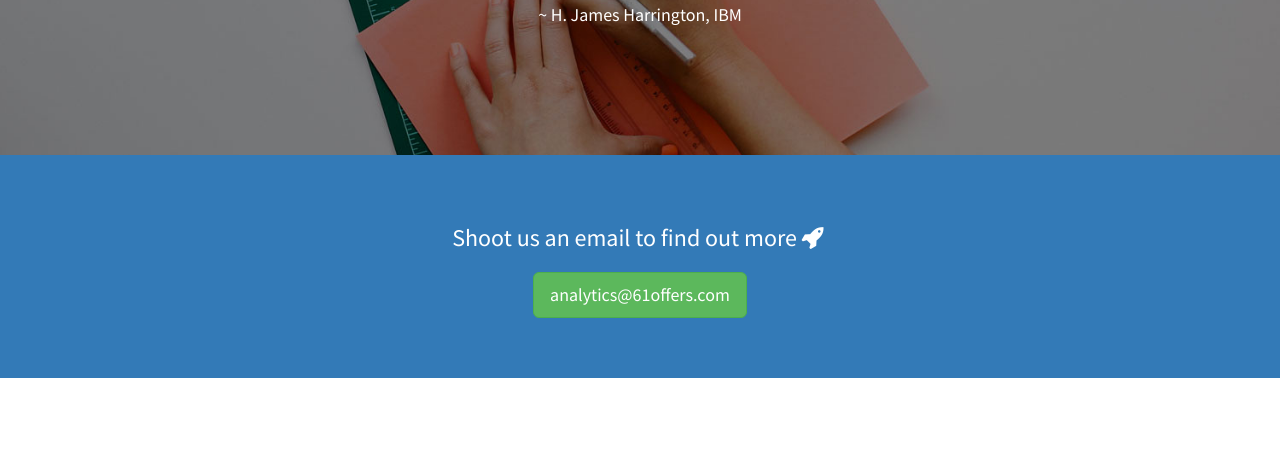
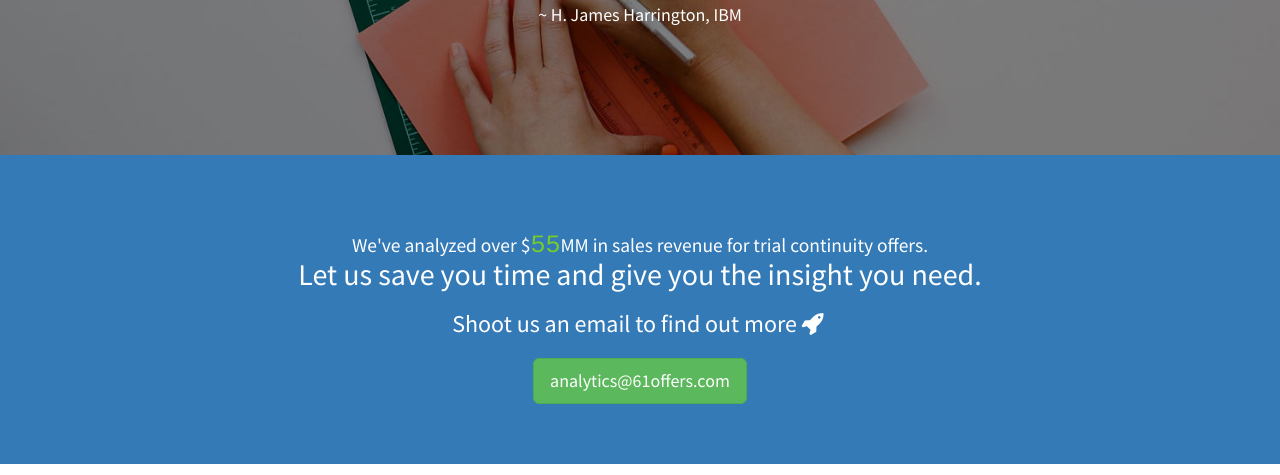
Before and after one commit to trevorwelch/61analytics, a website: page index.html in a window 1280 px wide. Shown: the part 1673-2148 px from the top of the page. Drawn offline with Linux system fonts and the light colour scheme.

Commit message:
over so many moneys

```diff
--- a/index.html
+++ b/index.html
@@ -158,7 +158,7 @@
         <div class="container">
             <div class="row">
                 <div class="col-lg-12 text-center">
-
+                    <h2> <small style="color:white;">We've analyzed over $<span style="font-family: Courier; font-size: 2.5rem; color: #76CB2D;">55</span>MM in sales revenue for trial continuity offers.</small> <br>Let us save you time and give you the insight you need. </h2>
                     <h3>Shoot us an email to find out more<i class="fa fa-rocket fa-fw"></i></h3>
                     <a href="mailto:analytics@61offers.com" class="btn btn-lg btn-success">analytics@61offers.com</a>
                 </div>
```
